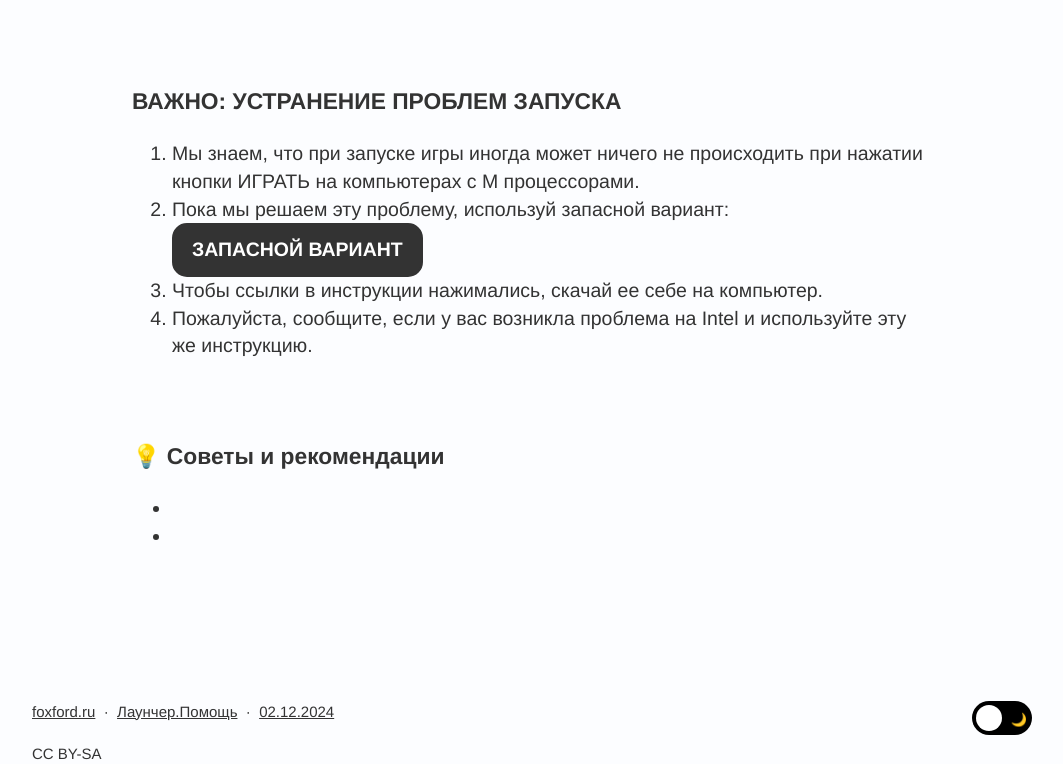
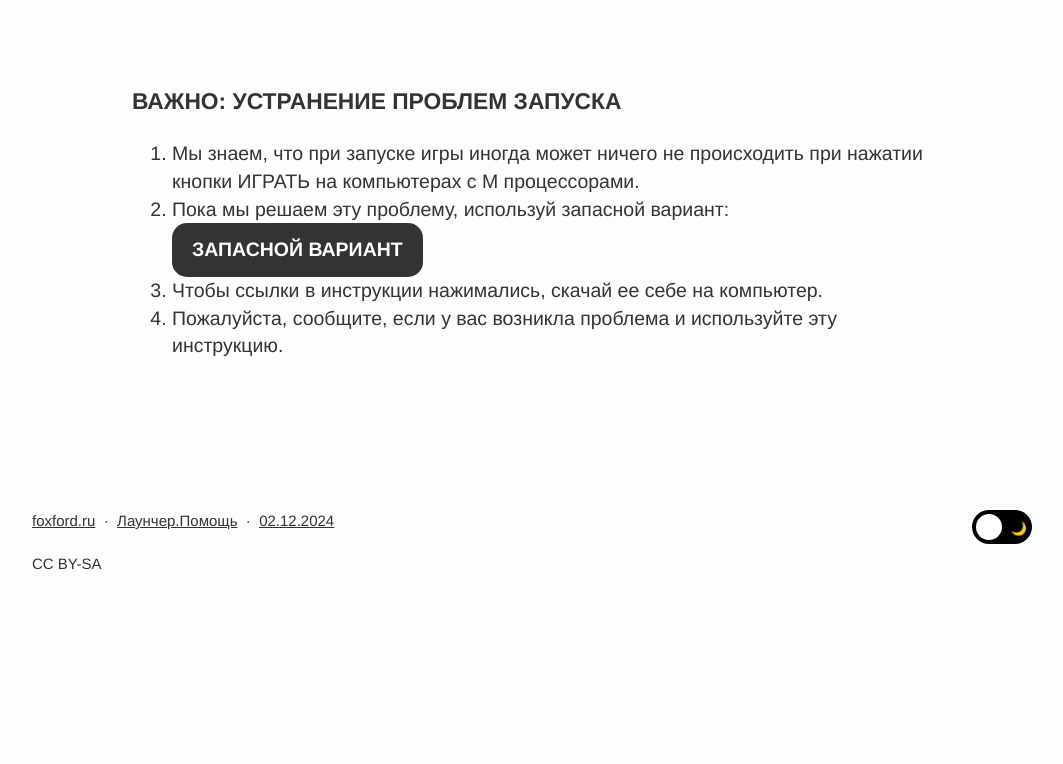
Before and after one commit to Envel-Experimental/Site, a plain HTML site: page mac_help.html in a window 1280 px wide. Shown: the part 3718-4482 px from the top of the page, without its empty margins (108-1171 px from the left). After the commit the page ends 4292 px from the top, so only its background shows below. Drawn offline with Linux system fonts and the light colour scheme.

Commit message:
Update mac_help.html

```diff
--- a/mac_help.html
+++ b/mac_help.html
@@ -70,16 +70,9 @@
             <li>Пока мы решаем эту проблему, используй запасной вариант:</a></li>
             <a class="d-button button-black" href="https://yadi.sk/i/GOY0s0nRp-5azA" style="margin-right: 10px;">ЗАПАСНОЙ ВАРИАНТ</a>
             <li>Чтобы ссылки в инструкции нажимались, скачай ее себе на компьютер</a>.</li>
-            <li>Пожалуйста, сообщите, если у вас возникла проблема на Intel и используйте эту же инструкцию</a>.</li>
+            <li>Пожалуйста, сообщите, если у вас возникла проблема и используйте эту инструкцию</a>.</li>
         </ol>
 
-
-
-        <h3>💡 Советы и рекомендации</h3>
-        <ul>
-            <li></li>
-            <li></li>
-        </ul>
 
     </div>
 </main>
```
